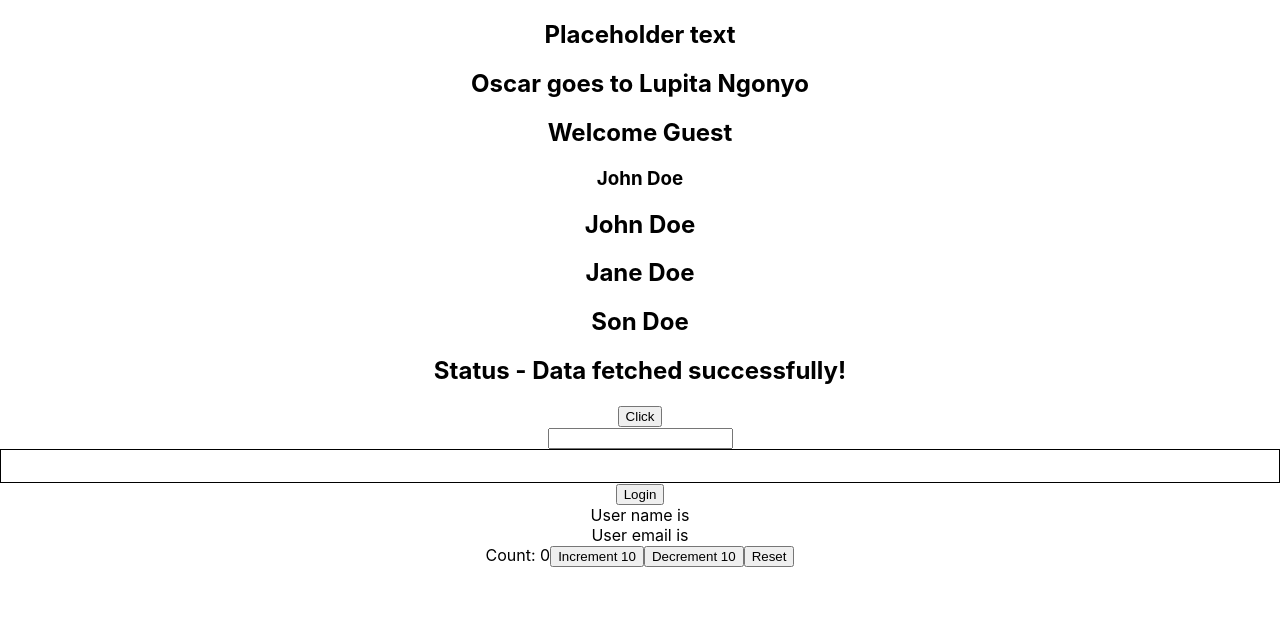
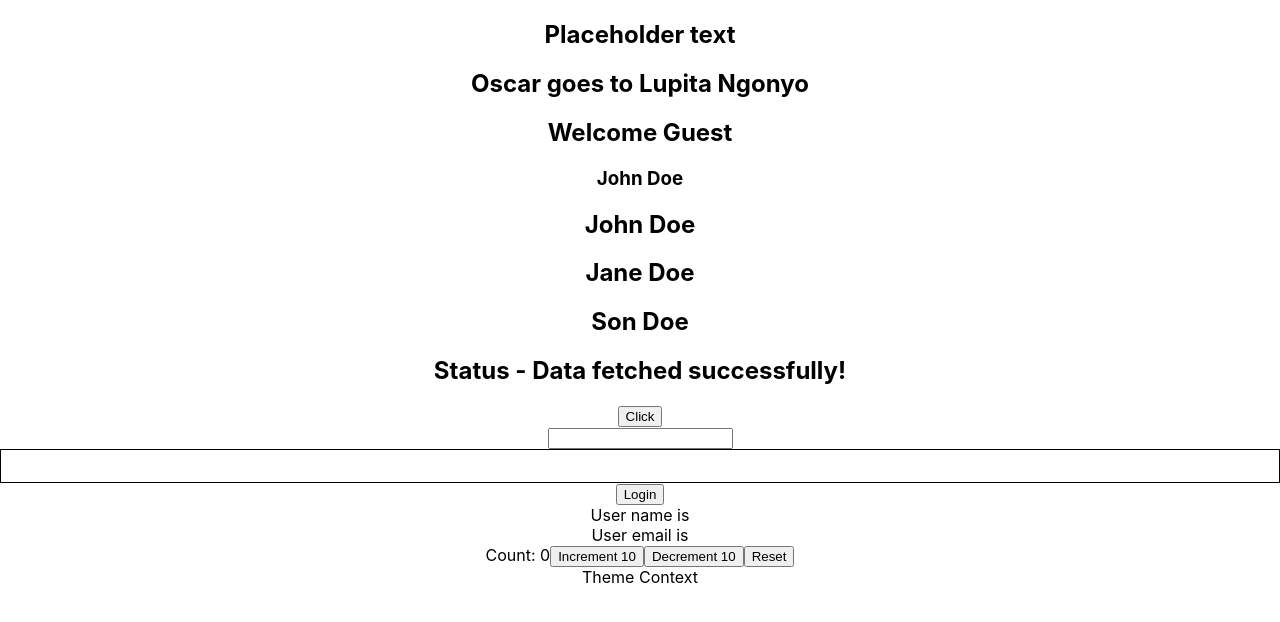
Before and after one commit to Jeremiah-Katumo/typescript-training, a React (Create React App) app: page / in a window 1280 px wide. Shown: the top 622 px of the page. Built offline with nearby package versions, Linux system fonts and the light colour scheme.

Commit message:
updated context files

```diff
--- a/src/App.tsx
+++ b/src/App.tsx
@@ -11,6 +11,8 @@ import { Input } from './components/props/Input';
 import { Container } from 'react-bootstrap';
 import { User } from './components/state/User';
 import { Counter } from './components/state/Counter';
+import { ThemeContextProvider } from './components/context/ThemeContext';
+import { Box } from './components/context/Box';
 
 function App() {
 
@@ -53,6 +55,9 @@ function App() {
       <Container style={{ border: '1px solid black', padding: '1rem' }} /> {/* You can add more styles as you please */}
       <User />
       <Counter />
+      <ThemeContextProvider>
+        <Box />
+      </ThemeContextProvider>
     </div>
   );
 }
```
